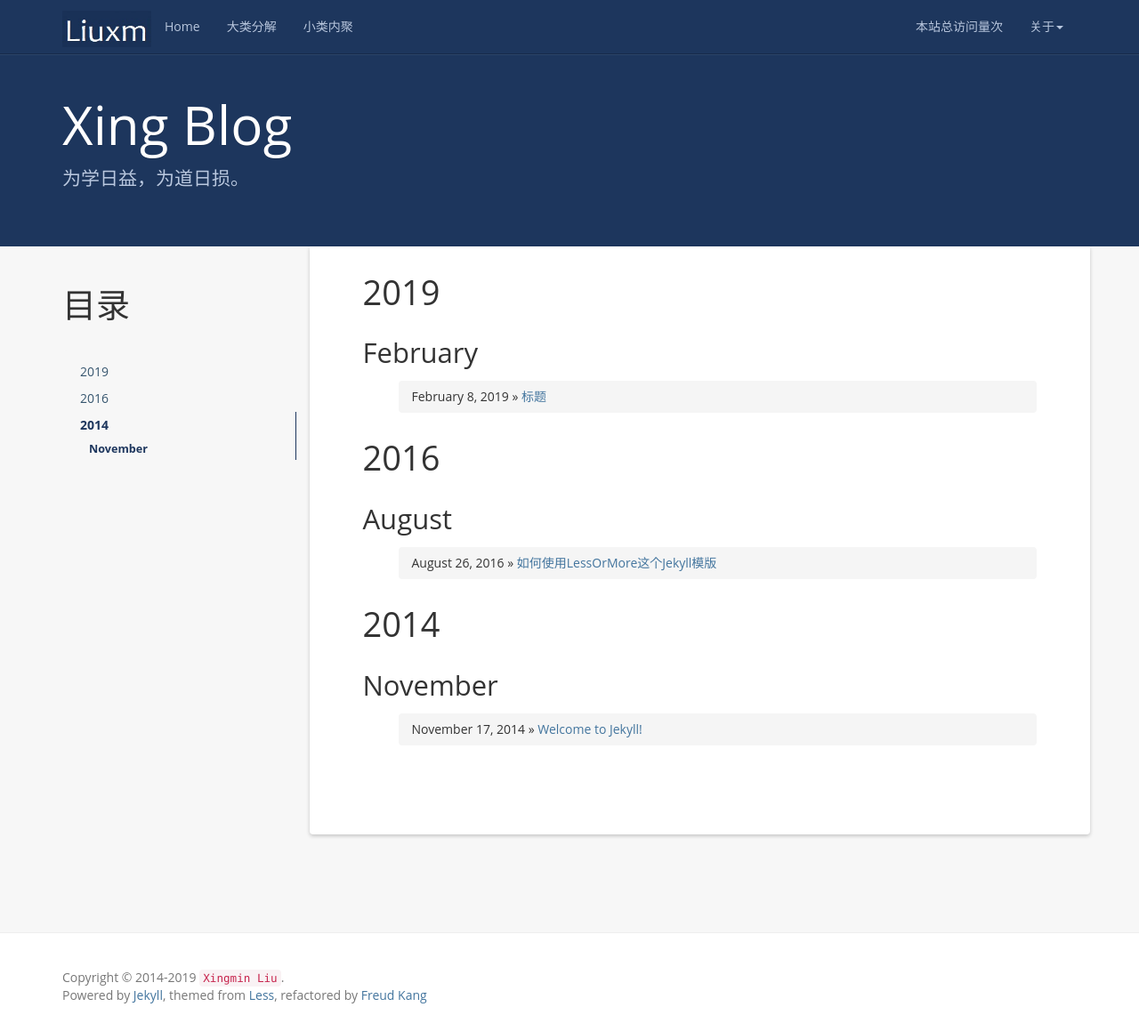
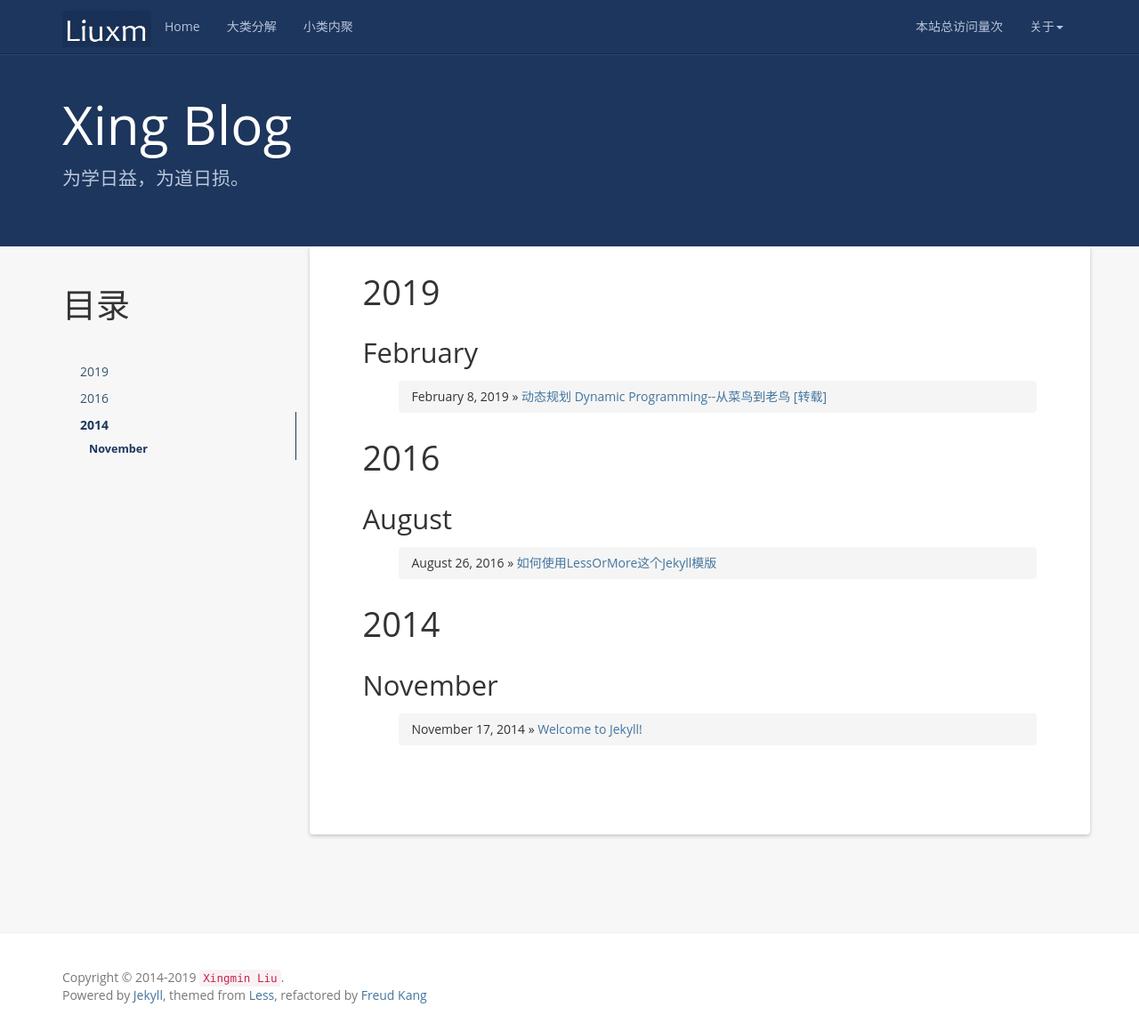
Before and after one commit to liuxm0239/XY_blog, a Jekyll site: the page built from index.html, in a window 1280 px wide and 1159 px high. Shown: the whole window at 89% size. Built offline with Jekyll 4.4.1, drawn with Linux system fonts in a browser that asks for light colours; nearby versions of some CDN libraries; a script that is not in the unit is left out; the list of posts is cut into pages by our own code; comment, search, counter and statistics services are not loaded.

Commit message:
Update blog: Dynamic-Programming

```diff
--- a/_posts/2019-02-09-Dynamic-Programming.md
+++ b/_posts/2019-02-09-Dynamic-Programming.md
@@ -1,7 +1,7 @@
 ---
 layout: post
 #标题配置
-title:  标题
+title:  动态规划 Dynamic Programming--从菜鸟到老鸟 [转载]
 #时间配置
 date:   2019-02-08 17:46:45 +0800
 #大类配置
```
